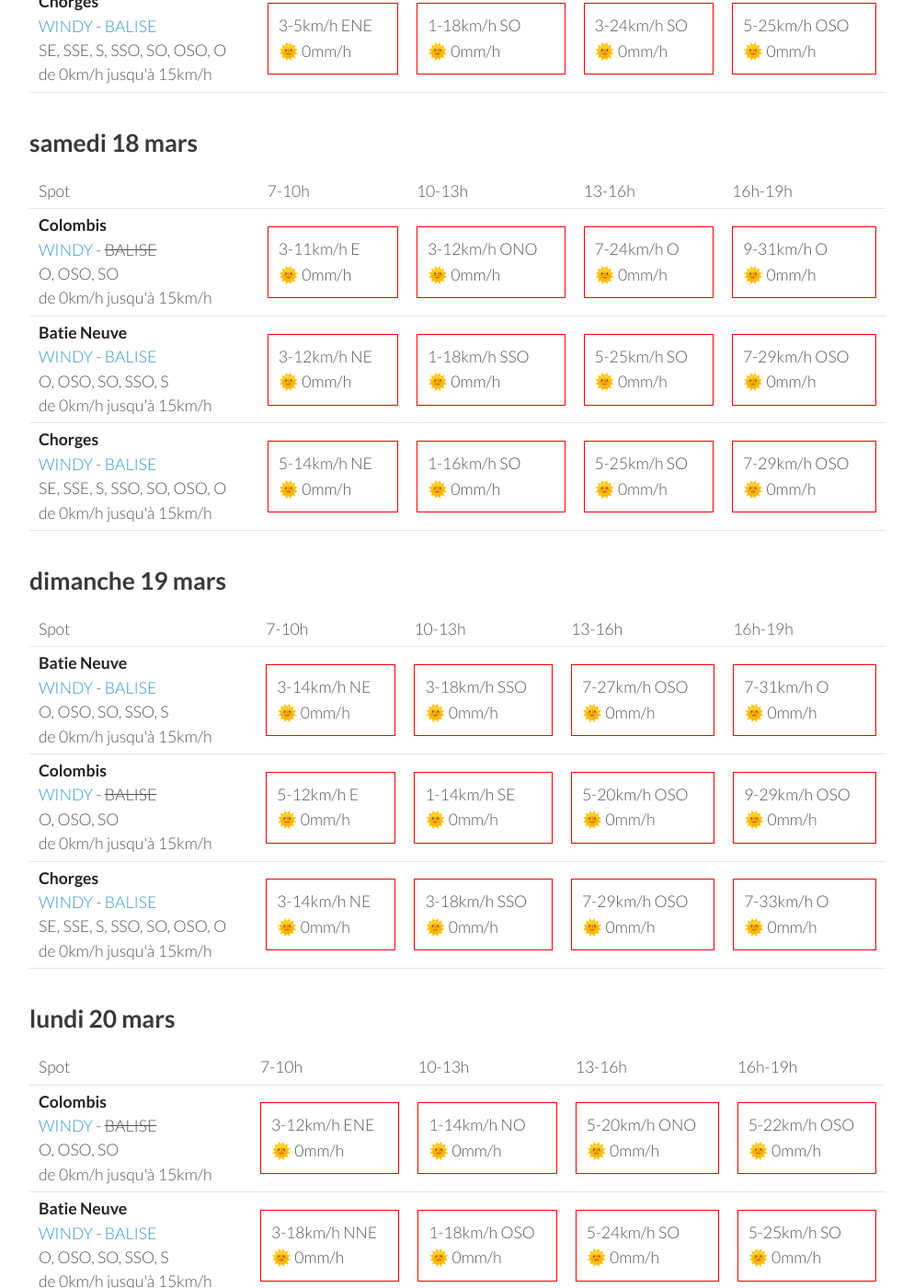
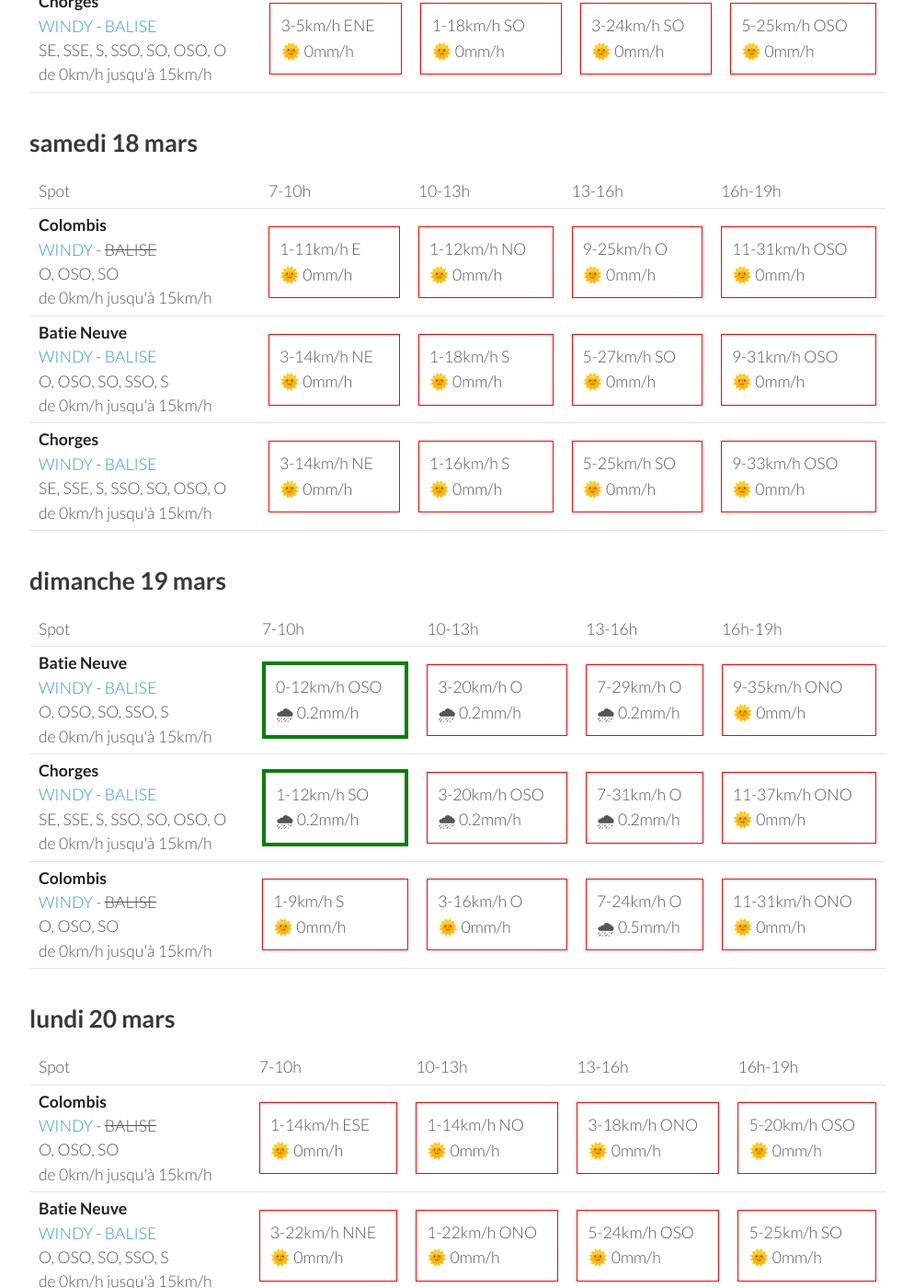
Before and after one commit to parapente-dans-le-nord/parapente-dans-le-nord.github.io, a Jekyll site: the page built from saint_andre.markdown, in a window 1280 px wide and 1400 px high, scrolled down 1568 px. Shown: the whole window at 92% size, without its empty margins (26-1020 px from the left). Built offline with Jekyll 4.4.1, drawn with Linux system fonts in a browser that asks for light colours; some of the changed text lies outside the part shown.

Commit message:
update index.markdown

```diff
--- a/saint_andre.markdown
+++ b/saint_andre.markdown
@@ -114,8 +114,8 @@ page mise à jour le mercredi 15 mars 19:36
         <td><strong>Colombis</strong><br><a href="https://windy.com/44.494/6.216?44.559,6.262,10">WINDY</a> - <span class="no-balise"> BALISE </span><br> <span class="vent-favorable">O, OSO, SO</span><br><span class="force-vent">de 0km/h jusqu'à 15km/h</span> </td>
 
             <td><div class="flyable"><p>1-3km/h O</p><p>🌞 0mm/h</p></div></td>
-            <td><div class="not-flyable"><p>3-14km/h ONO</p><p>🌞 0mm/h</p></div></td>
-            <td><div class="not-flyable"><p>5-22km/h O</p><p>🌞 0mm/h</p></div></td>
+            <td><div class="not-flyable"><p>3-14km/h NO</p><p>🌞 0mm/h</p></div></td>
+            <td><div class="not-flyable"><p>5-20km/h O</p><p>🌞 0mm/h</p></div></td>
             <td><div class="not-flyable"><p>9-25km/h OSO</p><p>🌞 0mm/h</p></div></td>
 
 
@@ -159,30 +159,30 @@ page mise à jour le mercredi 15 mars 19:36
 <tr>
         <td><strong>Colombis</strong><br><a href="https://windy.com/44.494/6.216?44.559,6.262,10">WINDY</a> - <span class="no-balise"> BALISE </span><br> <span class="vent-favorable">O, OSO, SO</span><br><span class="force-vent">de 0km/h jusqu'à 15km/h</span> </td>
 
-            <td><div class="not-flyable"><p>3-11km/h E</p><p>🌞 0mm/h</p></div></td>
-            <td><div class="not-flyable"><p>3-12km/h ONO</p><p>🌞 0mm/h</p></div></td>
-            <td><div class="not-flyable"><p>7-24km/h O</p><p>🌞 0mm/h</p></div></td>
-            <td><div class="not-flyable"><p>9-31km/h O</p><p>🌞 0mm/h</p></div></td>
+            <td><div class="not-flyable"><p>1-11km/h E</p><p>🌞 0mm/h</p></div></td>
+            <td><div class="not-flyable"><p>1-12km/h NO</p><p>🌞 0mm/h</p></div></td>
+            <td><div class="not-flyable"><p>9-25km/h O</p><p>🌞 0mm/h</p></div></td>
+            <td><div class="not-flyable"><p>11-31km/h OSO</p><p>🌞 0mm/h</p></div></td>
 
 
     </tr>
 <tr>
         <td><strong>Batie Neuve</strong><br><a href="https://windy.com/44.584/6.236?44.559,6.262,10,m:eTtagly">WINDY</a> - <span class=""><a href="https://www.openwindmap.org/PP554">BALISE</a> </span><br> <span class="vent-favorable">O, OSO, SO, SSO, S</span><br><span class="force-vent">de 0km/h jusqu'à 15km/h</span> </td>
 
-            <td><div class="not-flyable"><p>3-12km/h NE</p><p>🌞 0mm/h</p></div></td>
-            <td><div class="not-flyable"><p>1-18km/h SSO</p><p>🌞 0mm/h</p></div></td>
-            <td><div class="not-flyable"><p>5-25km/h SO</p><p>🌞 0mm/h</p></div></td>
-            <td><div class="not-flyable"><p>7-29km/h OSO</p><p>🌞 0mm/h</p></div></td>
+            <td><div class="not-flyable"><p>3-14km/h NE</p><p>🌞 0mm/h</p></div></td>
+            <td><div class="not-flyable"><p>1-18km/h S</p><p>🌞 0mm/h</p></div></td>
+            <td><div class="not-flyable"><p>5-27km/h SO</p><p>🌞 0mm/h</p></div></td>
+            <td><div class="not-flyable"><p>9-31km/h OSO</p><p>🌞 0mm/h</p></div></td>
 
 
     </tr>
 <tr>
         <td><strong>Chorges</strong><br><a href="https://windy.com/44.578/6.280?44.559,6.262,10">WINDY</a> - <span class=""><a href="https://www.openwindmap.org/PP554">BALISE</a> </span><br> <span class="vent-favorable">SE, SSE, S, SSO, SO, OSO, O</span><br><span class="force-vent">de 0km/h jusqu'à 15km/h</span> </td>
 
-            <td><div class="not-flyable"><p>5-14km/h NE</p><p>🌞 0mm/h</p></div></td>
-            <td><div class="not-flyable"><p>1-16km/h SO</p><p>🌞 0mm/h</p></div></td>
+            <td><div class="not-flyable"><p>3-14km/h NE</p><p>🌞 0mm/h</p></div></td>
+            <td><div class="not-flyable"><p>1-16km/h S</p><p>🌞 0mm/h</p></div></td>
             <td><div class="not-flyable"><p>5-25km/h SO</p><p>🌞 0mm/h</p></div></td>
-            <td><div class="not-flyable"><p>7-29km/h OSO</p><p>🌞 0mm/h</p></div></td>
+            <td><div class="not-flyable"><p>9-33km/h OSO</p><p>🌞 0mm/h</p></div></td>
 
 
     </tr>
@@ -205,30 +205,30 @@ page mise à jour le mercredi 15 mars 19:36
 <tr>
         <td><strong>Batie Neuve</strong><br><a href="https://windy.com/44.584/6.236?44.559,6.262,10,m:eTtagly">WINDY</a> - <span class=""><a href="https://www.openwindmap.org/PP554">BALISE</a> </span><br> <span class="vent-favorable">O, OSO, SO, SSO, S</span><br><span class="force-vent">de 0km/h jusqu'à 15km/h</span> </td>
 
-            <td><div class="not-flyable"><p>3-14km/h NE</p><p>🌞 0mm/h</p></div></td>
-            <td><div class="not-flyable"><p>3-18km/h SSO</p><p>🌞 0mm/h</p></div></td>
-            <td><div class="not-flyable"><p>7-27km/h OSO</p><p>🌞 0mm/h</p></div></td>
-            <td><div class="not-flyable"><p>7-31km/h O</p><p>🌞 0mm/h</p></div></td>
+            <td><div class="flyable"><p>0-12km/h OSO</p><p>🌧 0.2mm/h</p></div></td>
+            <td><div class="not-flyable"><p>3-20km/h O</p><p>🌧 0.2mm/h</p></div></td>
+            <td><div class="not-flyable"><p>7-29km/h O</p><p>🌧 0.2mm/h</p></div></td>
+            <td><div class="not-flyable"><p>9-35km/h ONO</p><p>🌞 0mm/h</p></div></td>
+
+
+    </tr>
+<tr>
+        <td><strong>Chorges</strong><br><a href="https://windy.com/44.578/6.280?44.559,6.262,10">WINDY</a> - <span class=""><a href="https://www.openwindmap.org/PP554">BALISE</a> </span><br> <span class="vent-favorable">SE, SSE, S, SSO, SO, OSO, O</span><br><span class="force-vent">de 0km/h jusqu'à 15km/h</span> </td>
+
+            <td><div class="flyable"><p>1-12km/h SO</p><p>🌧 0.2mm/h</p></div></td>
+            <td><div class="not-flyable"><p>3-20km/h OSO</p><p>🌧 0.2mm/h</p></div></td>
+            <td><div class="not-flyable"><p>7-31km/h O</p><p>🌧 0.2mm/h</p></div></td>
+            <td><div class="not-flyable"><p>11-37km/h ONO</p><p>🌞 0mm/h</p></div></td>
 
 
     </tr>
 <tr>
         <td><strong>Colombis</strong><br><a href="https://windy.com/44.494/6.216?44.559,6.262,10">WINDY</a> - <span class="no-balise"> BALISE </span><br> <span class="vent-favorable">O, OSO, SO</span><br><span class="force-vent">de 0km/h jusqu'à 15km/h</span> </td>
 
-            <td><div class="not-flyable"><p>5-12km/h E</p><p>🌞 0mm/h</p></div></td>
-            <td><div class="not-flyable"><p>1-14km/h SE</p><p>🌞 0mm/h</p></div></td>
-            <td><div class="not-flyable"><p>5-20km/h OSO</p><p>🌞 0mm/h</p></div></td>
-            <td><div class="not-flyable"><p>9-29km/h OSO</p><p>🌞 0mm/h</p></div></td>
-
-
-    </tr>
-<tr>
-        <td><strong>Chorges</strong><br><a href="https://windy.com/44.578/6.280?44.559,6.262,10">WINDY</a> - <span class=""><a href="https://www.openwindmap.org/PP554">BALISE</a> </span><br> <span class="vent-favorable">SE, SSE, S, SSO, SO, OSO, O</span><br><span class="force-vent">de 0km/h jusqu'à 15km/h</span> </td>
-
-            <td><div class="not-flyable"><p>3-14km/h NE</p><p>🌞 0mm/h</p></div></td>
-            <td><div class="not-flyable"><p>3-18km/h SSO</p><p>🌞 0mm/h</p></div></td>
-            <td><div class="not-flyable"><p>7-29km/h OSO</p><p>🌞 0mm/h</p></div></td>
-            <td><div class="not-flyable"><p>7-33km/h O</p><p>🌞 0mm/h</p></div></td>
+            <td><div class="not-flyable"><p>1-9km/h S</p><p>🌞 0mm/h</p></div></td>
+            <td><div class="not-flyable"><p>3-16km/h O</p><p>🌞 0mm/h</p></div></td>
+            <td><div class="not-flyable"><p>7-24km/h O</p><p>🌧 0.5mm/h</p></div></td>
+            <td><div class="not-flyable"><p>11-31km/h ONO</p><p>🌞 0mm/h</p></div></td>
 
 
     </tr>
@@ -251,19 +251,19 @@ page mise à jour le mercredi 15 mars 19:36
 <tr>
         <td><strong>Colombis</strong><br><a href="https://windy.com/44.494/6.216?44.559,6.262,10">WINDY</a> - <span class="no-balise"> BALISE </span><br> <span class="vent-favorable">O, OSO, SO</span><br><span class="force-vent">de 0km/h jusqu'à 15km/h</span> </td>
 
-            <td><div class="not-flyable"><p>3-12km/h ENE</p><p>🌞 0mm/h</p></div></td>
+            <td><div class="not-flyable"><p>1-14km/h ESE</p><p>🌞 0mm/h</p></div></td>
             <td><div class="not-flyable"><p>1-14km/h NO</p><p>🌞 0mm/h</p></div></td>
-            <td><div class="not-flyable"><p>5-20km/h ONO</p><p>🌞 0mm/h</p></div></td>
-            <td><div class="not-flyable"><p>5-22km/h OSO</p><p>🌞 0mm/h</p></div></td>
+            <td><div class="not-flyable"><p>3-18km/h ONO</p><p>🌞 0mm/h</p></div></td>
+            <td><div class="not-flyable"><p>5-20km/h OSO</p><p>🌞 0mm/h</p></div></td>
 
 
     </tr>
 <tr>
         <td><strong>Batie Neuve</strong><br><a href="https://windy.com/44.584/6.236?44.559,6.262,10,m:eTtagly">WINDY</a> - <span class=""><a href="https://www.openwindmap.org/PP554">BALISE</a> </span><br> <span class="vent-favorable">O, OSO, SO, SSO, S</span><br><span class="force-vent">de 0km/h jusqu'à 15km/h</span> </td>
 
-            <td><div class="not-flyable"><p>3-18km/h NNE</p><p>🌞 0mm/h</p></div></td>
-            <td><div class="not-flyable"><p>1-18km/h OSO</p><p>🌞 0mm/h</p></div></td>
-            <td><div class="not-flyable"><p>5-24km/h SO</p><p>🌞 0mm/h</p></div></td>
+            <td><div class="not-flyable"><p>3-22km/h NNE</p><p>🌞 0mm/h</p></div></td>
+            <td><div class="not-flyable"><p>1-22km/h ONO</p><p>🌞 0mm/h</p></div></td>
+            <td><div class="not-flyable"><p>5-24km/h OSO</p><p>🌞 0mm/h</p></div></td>
             <td><div class="not-flyable"><p>5-25km/h SO</p><p>🌞 0mm/h</p></div></td>
 
 
@@ -271,9 +271,9 @@ page mise à jour le mercredi 15 mars 19:36
 <tr>
         <td><strong>Chorges</strong><br><a href="https://windy.com/44.578/6.280?44.559,6.262,10">WINDY</a> - <span class=""><a href="https://www.openwindmap.org/PP554">BALISE</a> </span><br> <span class="vent-favorable">SE, SSE, S, SSO, SO, OSO, O</span><br><span class="force-vent">de 0km/h jusqu'à 15km/h</span> </td>
 
-            <td><div class="not-flyable"><p>3-18km/h NE</p><p>🌞 0mm/h</p></div></td>
-            <td><div class="not-flyable"><p>1-18km/h SSO</p><p>🌞 0mm/h</p></div></td>
-            <td><div class="not-flyable"><p>5-22km/h SO</p><p>🌞 0mm/h</p></div></td>
+            <td><div class="not-flyable"><p>3-22km/h NE</p><p>🌞 0mm/h</p></div></td>
+            <td><div class="not-flyable"><p>1-24km/h ENE</p><p>🌞 0mm/h</p></div></td>
+            <td><div class="not-flyable"><p>5-24km/h SO</p><p>🌞 0mm/h</p></div></td>
             <td><div class="not-flyable"><p>5-25km/h SO</p><p>🌞 0mm/h</p></div></td>
 
 
```
Also changed, not shown: other parts of saint_andre.markdown (+1 -1 lines).
